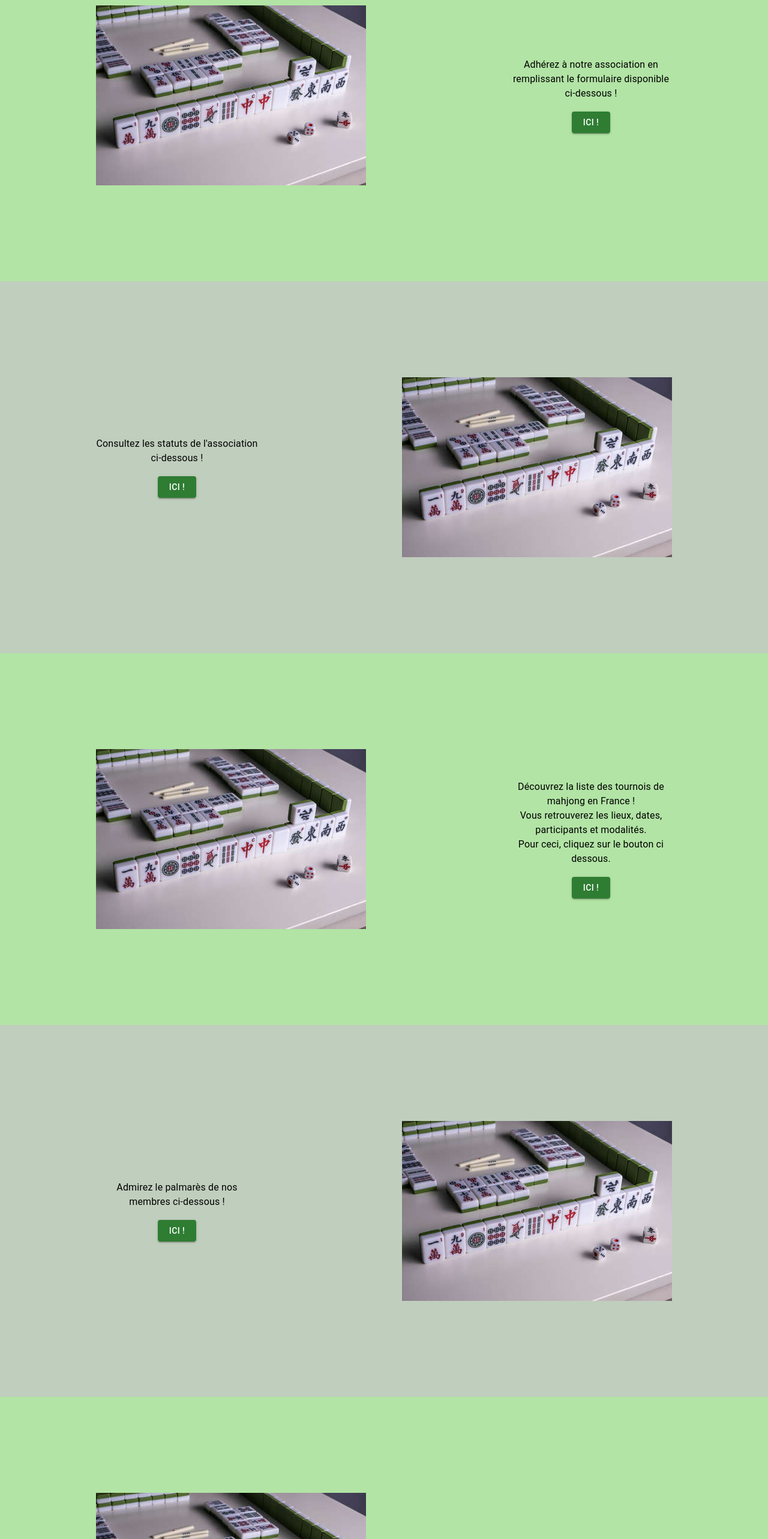
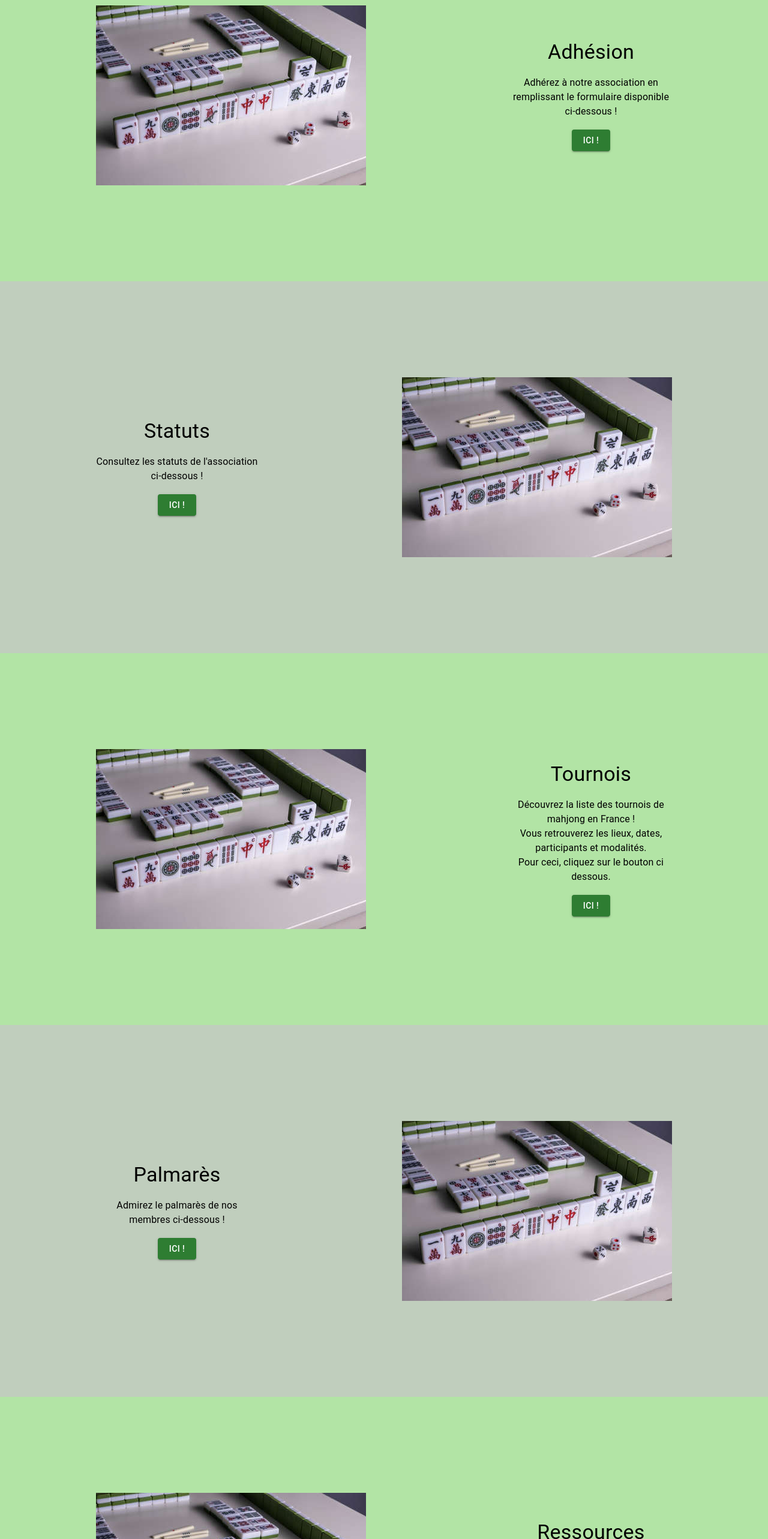
Before and after one commit to CupcakeIIE/Evriichi, a React (Vite) app: page / in a window 1280 px wide. Shown: the part 1253-3819 px from the top of the page at 60% size. Built offline with nearby package versions, Linux system fonts and the light colour scheme.

Commit message:
[UPDATE] maine page - add section title

```diff
--- a/src/MainPage/index.jsx
+++ b/src/MainPage/index.jsx
@@ -25,6 +25,8 @@ const MainPage = ({view, setView}) => {
       <div style={{padding: '10em', backgroundColor: '#b2e4a5', display: 'flex', flexDirection: 'row', alignItems: 'center', justifyContent: 'center', gap: '15rem'}}>
         <img src='riichi.jpg' />
         <div>
+          <Typography variant='h4'>Adhésion</Typography>
+          <br/>
           <Typography>Adhérez à notre association en remplissant le formulaire disponible ci-dessous !</Typography>
           <br/>
           <a
@@ -39,6 +41,8 @@ const MainPage = ({view, setView}) => {
 
       <div style={{padding: '10em', backgroundColor: '#c0cebd', display: 'flex', flexDirection: 'row', alignItems: 'center', justifyContent: 'center', gap: '15rem'}}>
         <div>
+          <Typography variant='h4'>Statuts</Typography>
+          <br/>
           <Typography>Consultez les statuts de l'association ci-dessous !</Typography>
           <br/>
           <a
@@ -55,6 +59,8 @@ const MainPage = ({view, setView}) => {
       <div style={{padding: '10em', backgroundColor: '#b2e4a5', display: 'flex', flexDirection: 'row', alignItems: 'center', justifyContent: 'center', gap: '15rem'}}>
         <img src='riichi.jpg' />
         <div>
+          <Typography variant='h4'>Tournois</Typography>
+          <br/>
           <Typography>Découvrez la liste des tournois de mahjong en France !</Typography>
           <Typography>Vous retrouverez les lieux, dates, participants et modalités.</Typography>
           <Typography>Pour ceci, cliquez sur le bouton ci dessous.</Typography>
@@ -65,9 +71,11 @@ const MainPage = ({view, setView}) => {
 
       <div style={{padding: '10em', backgroundColor: '#c0cebd', display: 'flex', flexDirection: 'row', alignItems: 'center', justifyContent: 'center', gap: '15rem'}}>
         <div>
+          <Typography variant='h4'>Palmarès</Typography>
+          <br/>
           <Typography>Admirez le palmarès de nos membres ci-dessous !</Typography>
           <br/>
-          <Button variant='contained' color='success'>Ici !</Button>
+          <Button variant='contained' color='success' onClick={() => setView('palmares')}>Ici !</Button>
         </div>
         <img src='riichi.jpg' />
       </div>
@@ -75,6 +83,8 @@ const MainPage = ({view, setView}) => {
       <div style={{padding: '10em', backgroundColor: '#b2e4a5', display: 'flex', flexDirection: 'row', alignItems: 'center', justifyContent: 'center', gap: '15rem'}}>
         <img src='riichi.jpg' />
         <div>
+          <Typography variant='h4'>Ressources</Typography>
+          <br/>
           <Typography>Enfin, retrouvez ici les différentes ressources pour apprendre à jouer au mahjong.</Typography>
           <Typography>Ou pour en devenir un expert</Typography>
           <br/>
```
